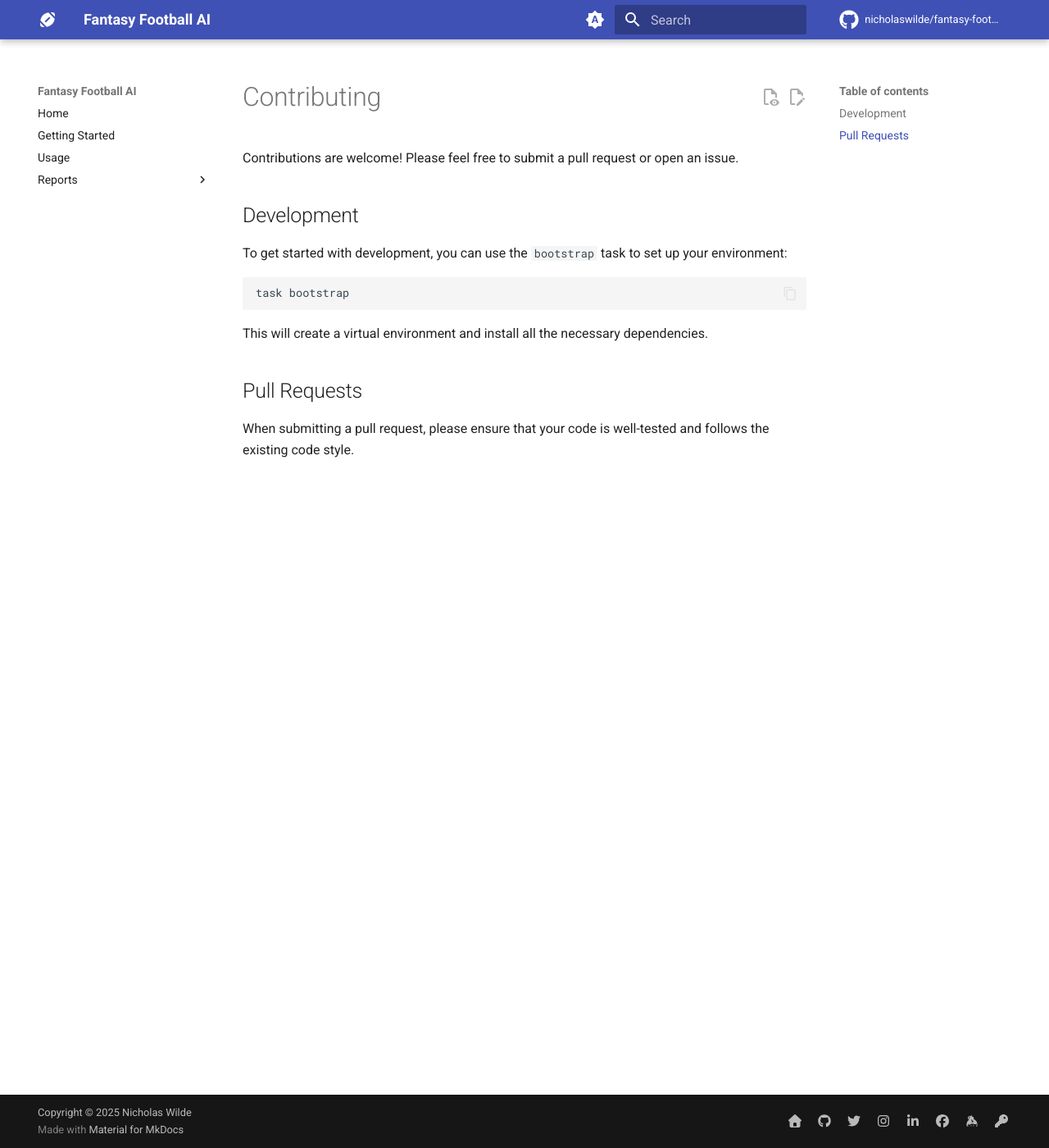
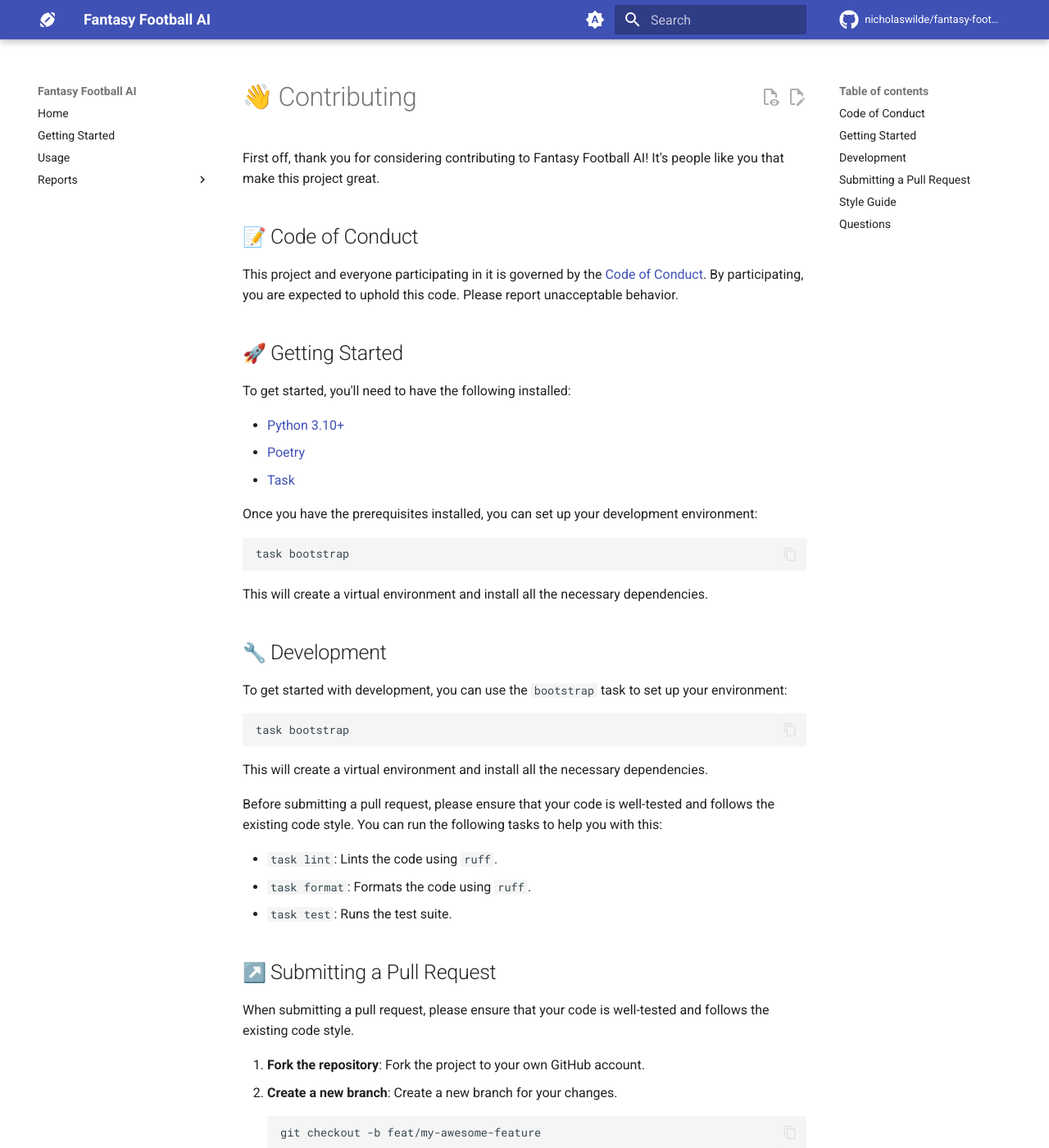
Before and after one commit to nicholaswilde/fantasy-football-ai, an MkDocs documentation site: the page built from docs/contributing.md, in a window 1280 px wide and 1400 px high. Shown: the whole window at 82% size. Built offline with MkDocs 1.6.1 and Material for MkDocs 9.7.7, drawn with Linux system fonts in a browser that asks for light colours; emoji names are drawn with the system emoji font; comment, search, counter and statistics services are not loaded; some of the changed text lies outside the part shown.

Commit message:
feat(scripts): improve script output and fix bugs
- Formats the trade_suggester.py output as a terminal-friendly table for better readability.

- Fixes an AttributeError in get_my_team.py and identify_my_team.py by correcting the datetime call.

- Resolves a DtypeWarning in generate_report.py by specifying the data type for the 'proTeam' column.

- Expands the contributing guide and adds a Code of Conduct.

````diff
--- a/docs/contributing.md
+++ b/docs/contributing.md
@@ -1,8 +1,28 @@
-# Contributing
+# :wave: Contributing
 
-Contributions are welcome! Please feel free to submit a pull request or open an issue.
+First off, thank you for considering contributing to Fantasy Football AI! It's people like you that make this project great.
 
-## Development
+## :memo: Code of Conduct
+
+This project and everyone participating in it is governed by the [Code of Conduct](/.github/CODE_OF_CONDUCT.md). By participating, you are expected to uphold this code. Please report unacceptable behavior.
+
+## :rocket: Getting Started
+
+To get started, you'll need to have the following installed:
+
+*   [Python 3.10+](https://www.python.org/downloads/)
+*   [Poetry](https://python-poetry.org/docs/#installation)
+*   [Task](https://taskfile.dev/installation/)
+
+Once you have the prerequisites installed, you can set up your development environment:
+
+```bash
+task bootstrap
+```
+
+This will create a virtual environment and install all the necessary dependencies.
+
+## :wrench: Development
 
 To get started with development, you can use the `bootstrap` task to set up your environment:
 
@@ -12,6 +32,47 @@ task bootstrap
 
 This will create a virtual environment and install all the necessary dependencies.
 
-## Pull Requests
+Before submitting a pull request, please ensure that your code is well-tested and follows the existing code style. You can run the following tasks to help you with this:
+
+*   `task lint`: Lints the code using `ruff`.
+*   `task format`: Formats the code using `ruff`.
+*   `task test`: Runs the test suite.
+
+## :arrow_upper_right: Submitting a Pull Request
 
 When submitting a pull request, please ensure that your code is well-tested and follows the existing code style.
+
+1.  **Fork the repository**: Fork the project to your own GitHub account.
+2.  **Create a new branch**: Create a new branch for your changes.
+    ```bash
+    git checkout -b feat/my-awesome-feature
+    ```
+3.  **Make your changes**: Make your changes to the codebase.
+4.  **Run the tests**: Run the test suite to ensure that your changes don't break anything.
+    ```bash
+    task test
+    ```
+5.  **Lint and format your code**: Ensure that your code follows the existing code style.
+    ```bash
+    task lint
+    task format
+    ```
+6.  **Commit your changes**: Commit your changes with a descriptive commit message.
+    ```bash
+    git commit -m "feat: add my awesome feature"
+    ```
+7.  **Push your changes**: Push your changes to your fork.
+    ```bash
+    git push origin feat/my-awesome-feature
+    ```
+8.  **Open a pull request**: Open a pull request from your fork to the main repository.
+
+## :art: Style Guide
+
+This project follows the [PEP 8](https://www.python.org/dev/peps/pep-0008/) style guide for Python code. We use `ruff` to enforce this style guide.
+
+Commit messages should follow the [Conventional Commits](https://www.conventionalcommits.org/en/v1.0.0/) specification.
+
+## :question: Questions
+
+If you have any questions, feel free to open an issue.
````
Also changed, not shown: docs/index.md (+0 -5 lines), .github/CODE_OF_CONDUCT.md (added), 4 other files.
